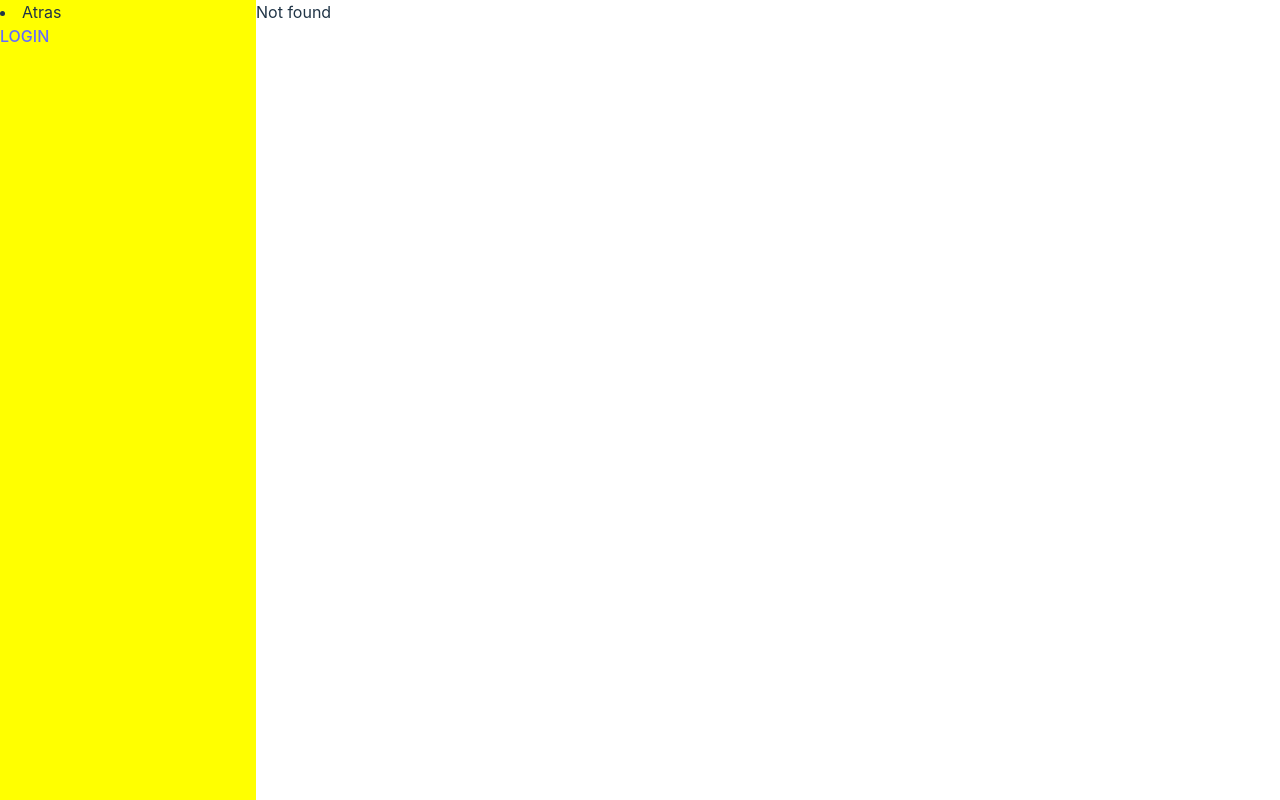
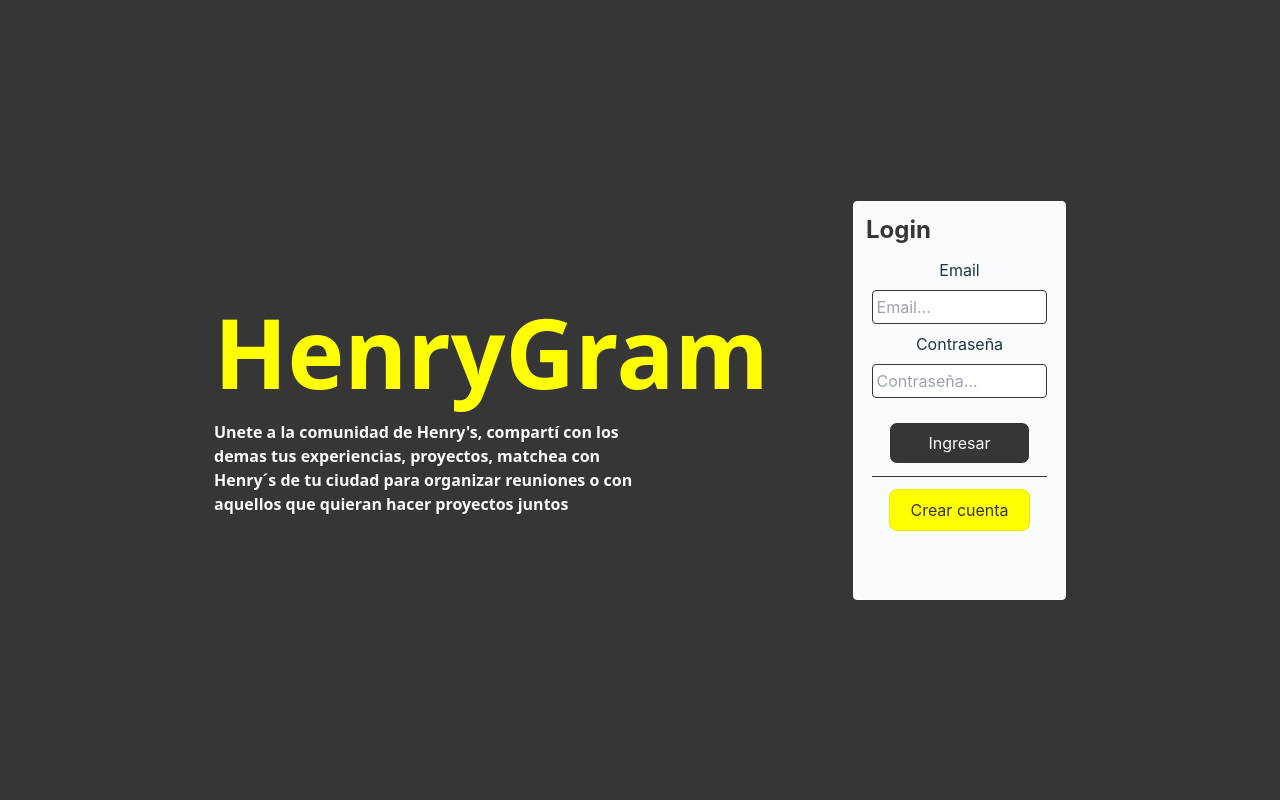
Before and after one commit to DiFernando11/HenryGram, a React (Vite) app in the folder client/: page / in a window 1280 px wide. Before the commit this address had no page. Built offline with nearby package versions, Linux system fonts and the light colour scheme; the HTML template or start-up script is replaced by a standard one.

Commit message:
tailwind y landing page sin funcionamiento

```diff
--- a/client/index.html
+++ b/client/index.html
@@ -4,7 +4,6 @@
     <meta charset="UTF-8" />
     <link rel="icon" type="image/svg+xml" href="/vite.svg" />
     <meta name="viewport" content="width=device-width, initial-scale=1.0" />
-    <script src="https://cdn.tailwindcss.com"></script>
     <link
       rel="stylesheet"
       href="https://cdn.jsdelivr.net/npm/bootstrap-icons@1.10.2/font/bootstrap-icons.css"
--- a/client/package.json
+++ b/client/package.json
@@ -15,13 +15,15 @@
     "react-redux": "^8.0.5",
     "react-router-dom": "^6.4.5",
     "redux": "^4.2.0",
-    "redux-thunk": "^2.4.2",
-    "tailwindcss": "^3.2.4"
+    "redux-thunk": "^2.4.2"
   },
   "devDependencies": {
     "@types/react": "^18.0.24",
     "@types/react-dom": "^18.0.8",
     "@vitejs/plugin-react": "^2.2.0",
+    "autoprefixer": "^10.4.13",
+    "postcss": "^8.4.20",
+    "tailwindcss": "^3.2.4",
     "vite": "^3.2.3"
   }
 }
--- /dev/null
+++ b/client/postcss.config.cjs
@@ -0,0 +1,6 @@
+module.exports = {
+  plugins: {
+    tailwindcss: {},
+    autoprefixer: {},
+  },
+}
--- a/client/src/App.jsx
+++ b/client/src/App.jsx
@@ -7,17 +7,20 @@ import Logout from "./components/Logout";
 import NavBar from "./components/NavBar";
 import Profile from "./components/Profile";
 import Chats from "./components/PageChats/Chats";
+import Landing from "./components/Landing/Landing";
 
 function App() {
   return (
     <AuthProvider>
-      <NavBar />
+
       <Routes>
+        <Route path="/" element={<Landing />} />
         <Route
           path="/home"
           element={
             <AuthRoute>
               <Home />
+              <NavBar />
             </AuthRoute>
           }
         />
@@ -26,6 +29,7 @@ function App() {
           element={
             <AuthRoute>
               <Profile />
+              <NavBar />
             </AuthRoute>
           }
         />
@@ -34,15 +38,8 @@ function App() {
           element={
             <AuthRoute>
               <Chats />
+              <NavBar />
             </AuthRoute>
-          }
-        />
-        <Route
-          path="/login"
-          element={
-            <NotAuthRoute>
-              <Login />
-            </NotAuthRoute>
           }
         />
 
--- /dev/null
+++ b/client/src/components/Landing/Landing.jsx
@@ -0,0 +1,20 @@
+import React from 'react';
+import Login from '../Login';
+
+function Landing() {
+	return (
+		<div className="border border-black h-screen w-screen flex items-center justify-evenly bg-black">
+			<div className='w-1/3'>
+				<h1 className='font-bold my-5 text-yellow text-8xl font-sans'>HenryGram</h1>
+				<h3 className='text-white font-bold font-sans'>
+					Unete a la comunidad de Henry's, compartí con los demas tus
+					experiencias, proyectos, matchea con Henry´s de tu ciudad para
+					organizar reuniones o con aquellos que quieran hacer proyectos juntos
+				</h3>
+			</div>
+			<Login />
+		</div>
+	);
+}
+
+export default Landing;
--- a/client/src/components/Login/index.jsx
+++ b/client/src/components/Login/index.jsx
@@ -1,10 +1,10 @@
-import React, { useState } from "react";
-import { useNavigate } from "react-router-dom";
-import { useAuth } from "../auth/index";
+import React, { useState } from 'react';
+import { useNavigate } from 'react-router-dom';
+import { useAuth } from '../auth/index';
 
 function Login() {
 	const auth = useAuth();
-  const [username, setUsername] = useState("");
+	const [username, setUsername] = useState('');
 	const navigate = useNavigate();
 	const handleDataUser = (e) => {
 		setUsername(e.target.value);
@@ -12,20 +12,49 @@ function Login() {
 	const handleLoginUser = (e) => {
 		e.preventDefault();
 		auth.login({ username });
-    navigate("/home");
+		navigate('/home');
 	};
 
 	return (
-    <div>
-      <h1>Login</h1>
-      <form onSubmit={handleLoginUser}>
+		<div className="border border-white h-1/2 bg-white w-1/6 rounded flex flex-col">
+			<h1 className="text-black m-3 text-2xl font-bold">Login</h1>
+			<form className="flex flex-col" onSubmit={handleLoginUser}>
+				<label className="m-auto" htmlFor="email">
+					Email
+				</label>
 				<input
+					className="border border-black w-10/12 mx-auto my-2 rounded p-1"
+					name="email"
 					type="text"
 					value={username}
+					placeholder="Email..."
 					onChange={(e) => handleDataUser(e)}
 				/>
-        <button type="submit">Guardar</button>
+				<label className="m-auto" htmlFor="password">
+					Contraseña
+				</label>
+				<input
+					className="border border-black w-10/12 mx-auto my-2 rounded p-1"
+					name="password"
+					type="text"
+					value={username}
+					placeholder="Contraseña..."
+					onChange={(e) => handleDataUser(e)}
+				/>
+				<button
+					className="bg-black border text-white m-auto p-2 w-2/3 rounded-lg mt-4 transition duration:200 hover:border-black hover:bg-blacker"
+					type="submit"
+				>
+					Ingresar
+				</button>
 			</form>
+			<hr className="border-black w-10/12 mx-auto my-3" />
+			<button
+				onClick={() => navigate('/register')}
+				className="bg-yellow border border-yellower rounded-lg p-2 w-2/3 mx-auto text-black transition duration:200 hover:bg-yellower"
+			>
+				Crear cuenta
+			</button>
 		</div>
 	);
 }
--- a/client/src/index.css
+++ b/client/src/index.css
@@ -1,3 +1,6 @@
+@tailwind base;
+@tailwind components;
+@tailwind utilities;
 :root {
   font-family: Inter, Avenir, Helvetica, Arial, sans-serif;
   font-size: 16px;
@@ -32,32 +35,11 @@ a:hover {
   color: #535bf2;
 }
 
-h1 {
-  font-size: 3.2em;
-  line-height: 1.1;
-}
+
 span {
   color: white;
 }
 
-button {
-  border-radius: 8px;
-  border: 1px solid transparent;
-  padding: 0.6em 1.2em;
-  font-size: 1em;
-  font-weight: 500;
-  font-family: inherit;
-  background-color: #1a1a1a;
-  cursor: pointer;
-  transition: border-color 0.25s;
-}
-button:hover {
-  border-color: #646cff;
-}
-button:focus,
-button:focus-visible {
-  outline: 4px auto -webkit-focus-ring-color;
-}
 
 @media (prefers-color-scheme: light) {
   :root {
--- /dev/null
+++ b/client/tailwind.config.cjs
@@ -0,0 +1,20 @@
+/** @type {import('tailwindcss').Config} */
+module.exports = {
+  content: [
+    "./index.html",
+    "./src/**/*.{js,ts,jsx,tsx}",
+  ],
+  theme: {
+    extend: {
+      colors: {
+        'yellow': 'rgb(255, 255, 1)',
+        'black': "#363636",
+        'white': '#fafbfd',
+        "gray": "#cdcdcd",
+        "blacker": '#171717',
+        "yellower": '#ebeb02'
+      },
+    }
+  },
+  plugins: [],
+}
```
Lines whose indentation alone changed are shown as unchanged.
